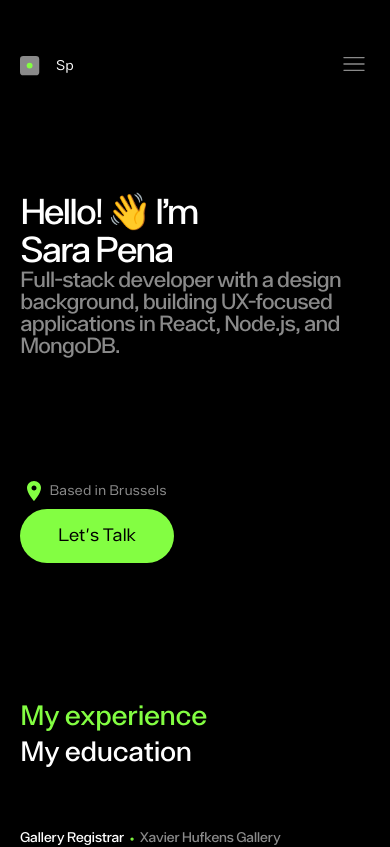
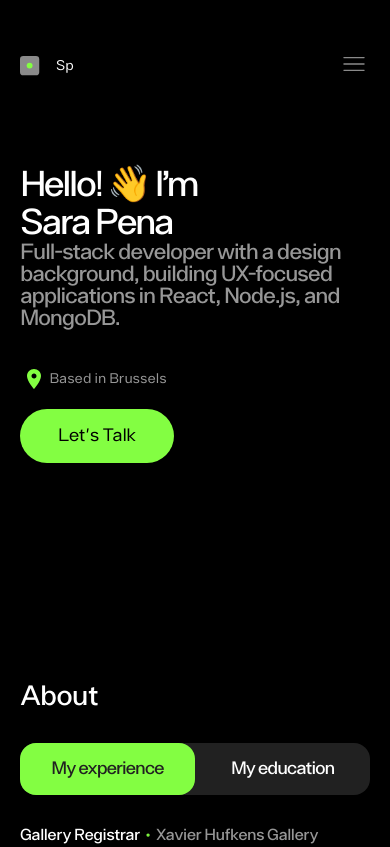
Before and after one commit to Sara-pe/portfolio, a React (Vite) app: page / in a window 390 px wide. Shown: the top 847 px of the page. Built offline with nearby package versions, Linux system fonts and the light colour scheme.

Commit message:
improvements mobile and slider About

```diff
--- a/src/App.jsx
+++ b/src/App.jsx
@@ -73,8 +73,8 @@ function App() {
               onClick={() => setFormVisible(true)} className='btn-prin'>Let's Talk</button>
           </div>
 
-          <div className='flex flex-row justify-btw items-center flex-col-md gap-8-md items-start-md'>
-            <div className='flex flex-row justify-start items-center items-start-md'>
+          <div className='flex flex-row justify-btw items-center flex-col-md gap-8-md items-start-md gap-32-md'>
+            <div className='flex flex-row justify-start items-center items-start-md '>
               <a href="https://github.com/Sara-pe">
 
                 <svg
@@ -106,8 +106,8 @@ function App() {
 
             <div className='line'></div>
             <div className='flex flex-row justify-end items-center gap-8'>
-              <img src={IconMess} alt="Send an email" />
-              <a href="mailto:sarapena.z@gmail.com" className='gray'>sarapena.z@gmail.com</a>
+              <img src={IconMess} className='icon-m' alt="Send an email" />
+              <a className='email' href="mailto:sarapena.z@gmail.com">sarapena.z@gmail.com</a>
             </div>
           </div>
 
--- a/src/components/1_Comp_Intro/CompIntro.jsx
+++ b/src/components/1_Comp_Intro/CompIntro.jsx
@@ -17,7 +17,7 @@ const { onFormVisible } = props;
                 </div>
                 </div>
 
-                <div className='flex flex-row justify-btw items-center flex-col-md gap-8-md'>
+                <div className='flex flex-row justify-btw items-center flex-col-md gap-20-md'>
                     <div className='flex flex-row gap-8 items-center'>
                         <img src={LocationIcon} alt="Icon location" />
                         <p className='gray'>Based in Brussels</p>
--- a/src/components/1_Comp_Intro/CompIntro.module.css
+++ b/src/components/1_Comp_Intro/CompIntro.module.css
@@ -23,10 +23,11 @@ img {
     flex-direction: column;
 
    width: 100%;
-   height: 480px;
-   gap: 16px;
+   height: auto;
+   gap: 40px;
    align-items: flex-start;
    justify-content: center;
+   padding: 80px 0px;
 }
 
 .intro {
--- a/src/components/2_Comp_About/CompAbout.jsx
+++ b/src/components/2_Comp_About/CompAbout.jsx
@@ -14,17 +14,19 @@ export const CompAbout = () => {
 
     return (
         <>
-            <div className='flex flex-col gap-64'>
-                <div className='flex flex-row gap-64 flex-col-md items-start-md gap-8-md'>
+            <div className='flex flex-col gap-64 gap-32-md'>
+                <h2>About</h2>
+                <div className={style.sliderButtons}>
+
                     <button className={
                         style.headerButton + ' ' +
-                        (activeSection === "exp" ? style.green : '')
-                    } onClick={() => { setActiveSection("exp") }}>  <h2>My experience</h2> </button>
+                        (activeSection === "exp" ? style.green : style.disabled)
+                    } onClick={() => { setActiveSection("exp") }}>  <h3>My experience</h3> </button>
                     <button className={
                         style.headerButton + ' ' +
-                        (activeSection === "edu" ? style.green : '')
-                    } onClick={() => { setActiveSection("edu") }}>   <h2>My education</h2> </button>
-               {/*     <h2>Soft skills</h2> */}
+                        (activeSection === "edu" ? style.green : style.disabled)
+                    } onClick={() => { setActiveSection("edu") }}>   <h3>My education</h3> </button>
+                    {/*     <h2>Soft skills</h2> */}
                 </div>
                 {
                     activeSection === "exp" &&
@@ -34,9 +36,9 @@ export const CompAbout = () => {
                     <EduCard />}
 
                 <a href="/cv/cv_green.pdf" download>
-                <button className='btn-sec'>Download CV</button>
-            </a>
-        </div >
+                    <button className='btn-sec'>Download CV</button>
+                </a>
+            </div >
         </>
     );
 }
--- a/src/components/2_Comp_About/CompAbout.module.css
+++ b/src/components/2_Comp_About/CompAbout.module.css
@@ -27,7 +27,40 @@
 }
 
 .green {
-    color: var(--green);
+
+    background-color: var(--green);
+
+    color: var(--darkGray);
+ border-radius: 16px;
+  height: 60px;
+  width: 300px;
+
+}
+
+.disabled {
+    height: 60px;
+  width: 280px;
+
+}
+
+.disabled:hover {
+  cursor: pointer;
+
+}
+
+
+.sliderButtons {
+  display: flex;
+  flex-direction: row;
+  justify-content: center;
+
+  background-color: var(--darkGray);
+  height: 60px;
+  width: 560px;
+
+  border-radius: 16px;
+
+
 }
 
 
@@ -52,4 +85,23 @@
  .iconxs {
     height: 16px;
 }
+
+
+  .green {
+  width: 50%;
+   height: 52px;
 }
+
+.disabled {
+  width: 50%;
+    height: 52px;
+}
+
+
+
+
+.sliderButtons {
+  width: 100%;
+  border-radius: 16px;
+height: 52px;
+}}
--- a/src/components/2_Comp_About/EduCard.jsx
+++ b/src/components/2_Comp_About/EduCard.jsx
@@ -21,7 +21,7 @@ export const EduCard = () => {
             <p className="gray">2025 - 2026</p>
         </div>
         <p className="gray">
-            Lorem ipsum dolor sit amet, consectetur adipiscing elit, sed do eiusmod tempor incididunt ut labore et dolore magna aliqua, ut enim.
+            One-year intensive training program focused on front-end development, UX/UI design, and full-stack architecture. Hands-on experience with React, Angular, Node.js, and MongoDB
         </p>
     </div>
 
@@ -36,14 +36,14 @@ export const EduCard = () => {
             <p className="gray">2020 - 2022</p>
         </div>
         <p className="gray">
-            Lorem ipsum dolor sit amet, consectetur adipiscing elit, sed do eiusmod tempor incididunt ut labore et dolore magna aliqua, ut enim.
+            Research-driven program focused on critical analysis and contemporary art theory, strengthening conceptual thinking and structured problem framing applicable to UX strategy.
         </p>
     </div>
 
     <div className={style.entry}>
         <div className={style.entryHeader}>
             <div className='flex flex-row'>
-                <h4>Bachelor’s degree in Fine Arts</h4>
+                <h4>Bachelor’s in Fine Arts</h4>
                 <img className={style.iconxs} src={IconGreen} alt="dot" />
                 <h4 className="gray">Vigo University</h4>
             </div>
@@ -51,7 +51,7 @@ export const EduCard = () => {
             <p className="gray">2015 - 2019</p>
         </div>
         <p className="gray">
-            Lorem ipsum dolor sit amet, consectetur adipiscing elit, sed do eiusmod tempor incididunt ut labore et dolore magna aliqua, ut enim.
+            Programme in visual arts including graphic design, composition, and digital tools such as Photoshop and Illustrator, building a strong foundation in visual communication and layout.
         </p>
     </div>
 
@@ -60,13 +60,13 @@ export const EduCard = () => {
             <div className='flex flex-row'>
                 <h4>Bachelor’s in Architecture</h4>
                 <img className={style.iconxs} src={IconGreen} alt="dot" />
-                <h4 className="gray">A Coruña University</h4>
+                <h4 className="gray">Coruña University</h4>
             </div>
             <div className='line'></div>
             <p className="gray">2012 - 2015</p>
         </div>
         <p className="gray">
-            Lorem ipsum dolor sit amet, consectetur adipiscing elit, sed do eiusmod tempor incididunt ut labore et dolore magna aliqua, ut enim.
+           Studies in architectural design, construction, and technical drawing, developing spatial reasoning and a structured way of approaching design problems.
         </p>
     </div>
 
--- a/src/components/3_Comp_Stack/CompStack.jsx
+++ b/src/components/3_Comp_Stack/CompStack.jsx
@@ -25,7 +25,7 @@ export const CompStack = () => {
 
     return (
         <>
-            <div className='flex flex-col gap-64'>
+            <div className='flex flex-col gap-64 gap-32-md'>
                 <div className='flex flex-row items-center justify-btw'>
                 <h2>My stack</h2>
                 <div className='line'></div>
--- a/src/components/4_Comp_Projects/ComProject.module.css
+++ b/src/components/4_Comp_Projects/ComProject.module.css
@@ -197,7 +197,7 @@ position: relative;
     border-radius: 40px;
     background: var(--darkGray);
     padding: 40px;
-       border: 0.5px solid var(--green);
+   /*    border: 0.5px solid var(--green);*/
  /*   flex-wrap: wrap;*/
 }
 
--- a/src/components/4_Comp_Projects/CompProjects.jsx
+++ b/src/components/4_Comp_Projects/CompProjects.jsx
@@ -38,7 +38,7 @@ export const CompProjects = () => {
         {
             id: 2,
             title: "PayGap",
-            description: "Salary comparison tool based on profession and experience. Data from Les chiffres de l’écart salarial 2024 (Institut pour l’égalité des femmes et des hommes).",
+            description: "Salary comparison tool based on profession and experience. Data from L’écart salarial 2024 (Institut pour l’égalité des femmes et des hommes).",
             extra: "The platform helps women understand what they should be earning and tackle the 20% gender pay gap. It also includes a step-by-step guide on how to request a raise, plus additional resources.",
             tags: ["CSS", "HTML", "JavaScript", "Php"],
             linkGit: "https://github.com/sahardel92/PayGapHackathon",
@@ -86,7 +86,7 @@ export const CompProjects = () => {
     return (
         <>
             <div className='flex flex-col gap-44 items-center'>
-                <div className='flex flex-col gap-64 w-full'>
+                <div className='flex flex-col gap-64 w-full gap-32-md'>
                     <div className='flex flex-row items-center justify-btw'>
                         <h2>Projects</h2>
                         <div className='line'></div>
--- a/src/index.css
+++ b/src/index.css
@@ -55,7 +55,7 @@ h2 {
 
 h3 {
   font-weight: 500;
-  font-size: 44px;
+  font-size: 32px;
 }
 
 h4 {
@@ -77,8 +77,8 @@ p {
 
 :root {
   --green: #83FE42;
-  --gray: #8A8A8A;
-  --darkGray: #121212;
+  --gray: #979797;
+  --darkGray: #212121;
 }
 
 .green {
@@ -328,6 +328,10 @@ width: auto;
   position: static;
 }
 
+.email {
+  color: var(--gray);
+}
+
 /* -----------------------------------------*/
 /* -------Responsive Phone version----------*/
 /* -----------------------------------------*/
@@ -392,11 +396,11 @@ width: auto;
   }
 
   h3 {
-    font-size: 22px;
+    font-size: 18px;
   }
 
   h4 {
-    font-size: 14px;
+    font-size: 16px;
     letter-spacing: -0.5px;
   }
 
@@ -414,6 +418,10 @@ width: auto;
 
   .gap-8-md {
     gap: 8px;
+  }
+
+   .gap-20-md {
+    gap: 20px;
   }
 
   .gap-32-md {
@@ -438,12 +446,19 @@ width: auto;
   .btn-sec {
     font-size: 18px;
     letter-spacing: -0.36px;
-    width: 154px;
+    width: auto;
     height: 54px;
+    padding-left: 20px;
+    padding-right: 20px;
   }
 
-  .icon {
+  /*.icon {
     height: 22px;
+    width: auto;
+  }*/
+
+  .icon-m{
+    height: 32px;
     width: auto;
   }
 
@@ -515,4 +530,8 @@ opacity: 0;
   display: none;
 }
 
+.email {
+  font-size: 18px;
 }
+
+}
```
